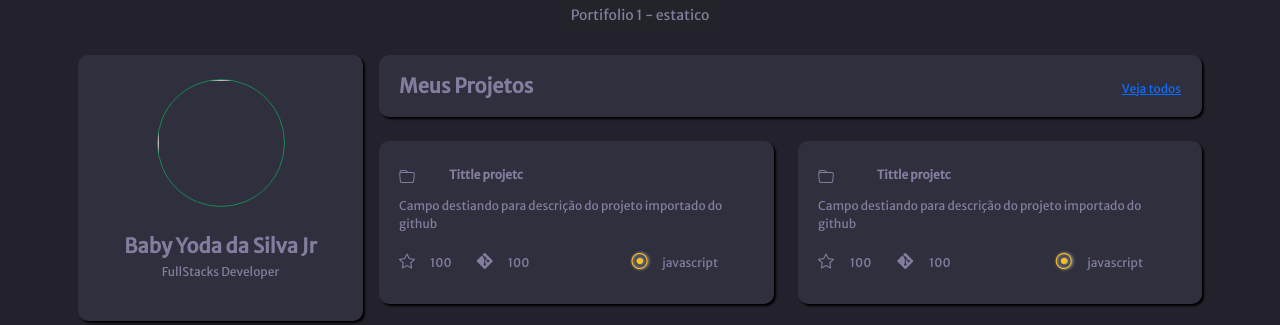
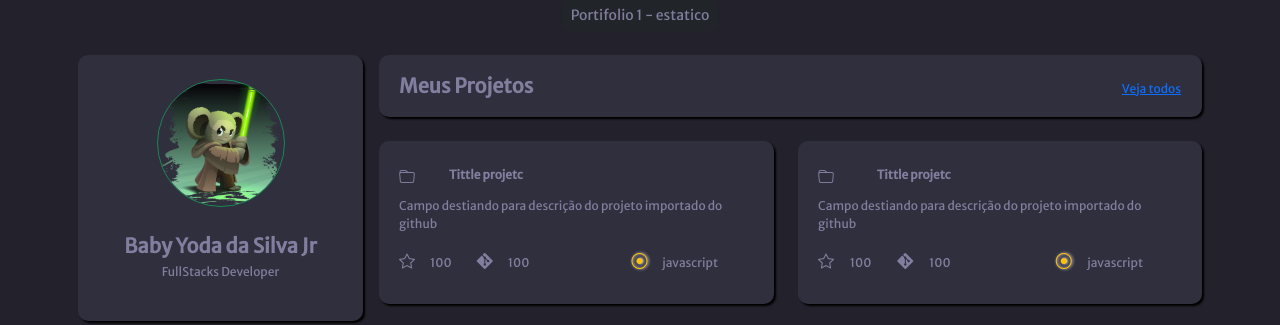
Before and after one commit to egon-alves/PortfolioRocketSeat, a plain HTML site: page index.html in a window 1280 px wide. Shown: the top 325 px of the page. Drawn offline with nearby package versions, Linux system fonts and the light colour scheme; the site is published under a folder, as on GitHub Pages, so addresses that start at the root find nothing.

Commit message:
Versao 1.2

```diff
--- a/index.html
+++ b/index.html
@@ -24,7 +24,7 @@
             <div class=" row d-flex justify-content-center  bg-cards ">  <!-- Perfil -->
                 <div class="justify-content-center d-flex" >
                     <div class="">
-                        <img class=" mt-4 mb-4 rounded-circle border border-success border1" src="/img/Yoda.png" alt="" style="width: 128px;height: 128px;" style="" > </img>
+                        <img class=" mt-4 mb-4 rounded-circle border border-success border1" src="img/Yoda.png" alt="" style="width: 128px;height: 128px;" style="" > </img>
                     </div>
                 </div>
 
@@ -224,21 +224,8 @@
             </div>
 
         </div>
-
-
-
-
-
-
-
-
-
-
      </div>
     </main>
     </div>
-
-
-
 </body>
 </html>
```
